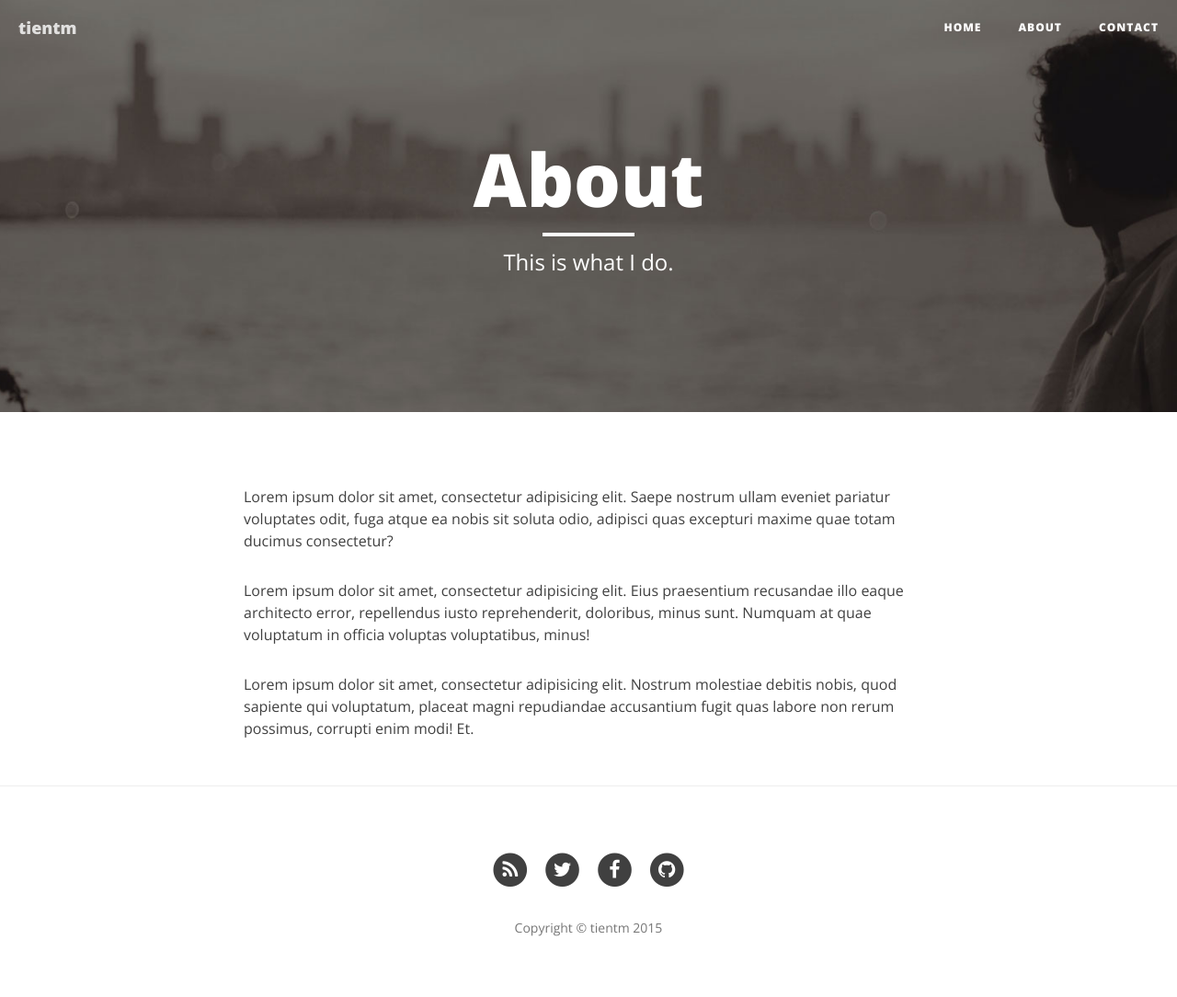
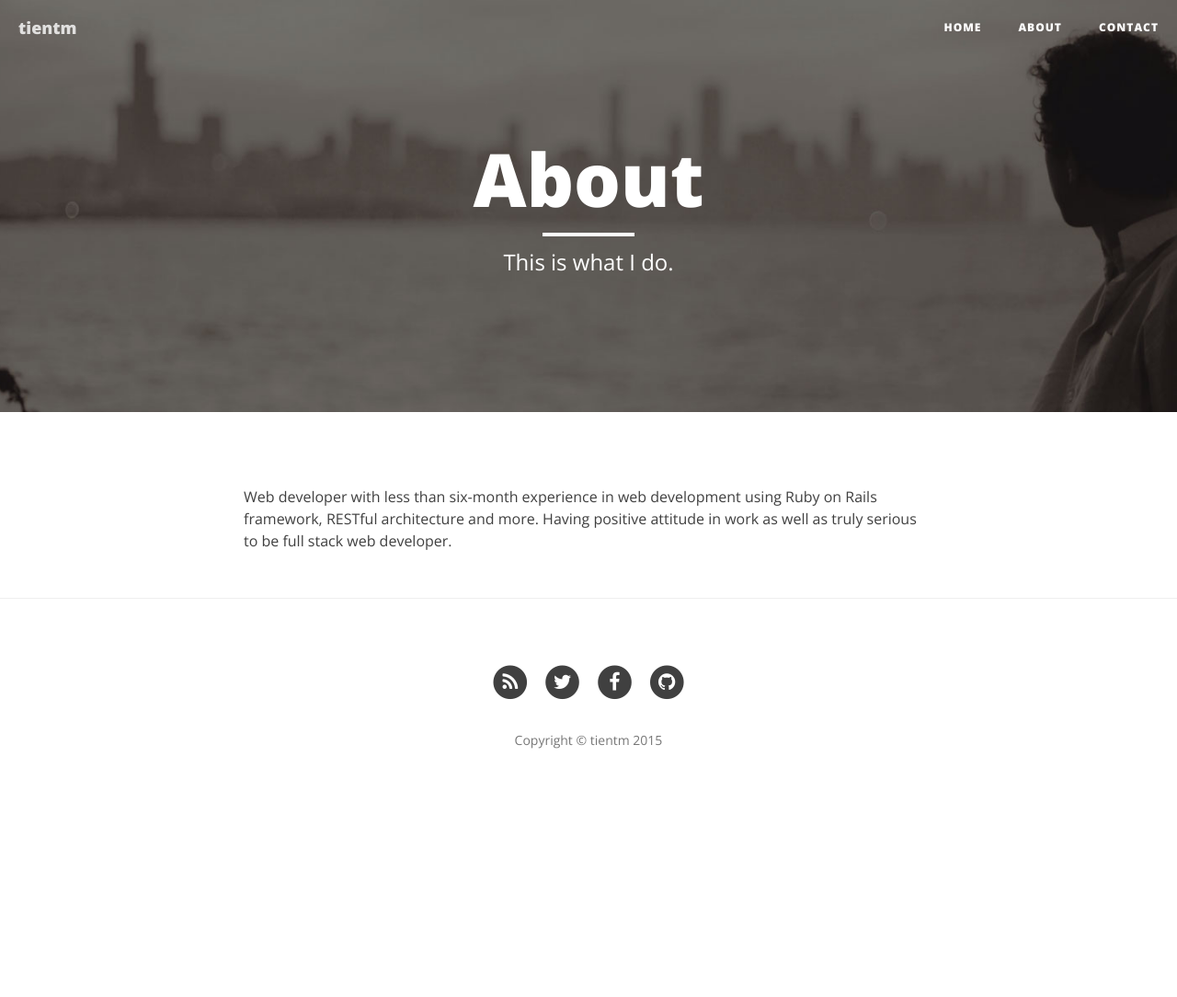
Before and after one commit to taminhtien/taminhtien.github.io, a Jekyll site: the page built from about.html, in a window 1280 px wide. Shown: the whole page at 92% size. Built offline with Jekyll 4.4.1, drawn with Linux system fonts in a browser that asks for light colours; nearby versions of some CDN libraries; after the commit the page ends 900 px from its top, so only the background shows below that.

Commit message:
Update about me

```diff
--- a/about.html
+++ b/about.html
@@ -5,8 +5,4 @@ description: "This is what I do."
 header-img: "img/about-bg.jpg"
 ---
 
-<p>Lorem ipsum dolor sit amet, consectetur adipisicing elit. Saepe nostrum ullam eveniet pariatur voluptates odit, fuga atque ea nobis sit soluta odio, adipisci quas excepturi maxime quae totam ducimus consectetur?</p>
-
-<p>Lorem ipsum dolor sit amet, consectetur adipisicing elit. Eius praesentium recusandae illo eaque architecto error, repellendus iusto reprehenderit, doloribus, minus sunt. Numquam at quae voluptatum in officia voluptas voluptatibus, minus!</p>
-
-<p>Lorem ipsum dolor sit amet, consectetur adipisicing elit. Nostrum molestiae debitis nobis, quod sapiente qui voluptatum, placeat magni repudiandae accusantium fugit quas labore non rerum possimus, corrupti enim modi! Et.</p>
+<p>Web developer with less than six-month experience in web development using Ruby on Rails framework, RESTful architecture and more. Having positive attitude in work as well as truly serious to be full stack web developer.</p>
```
